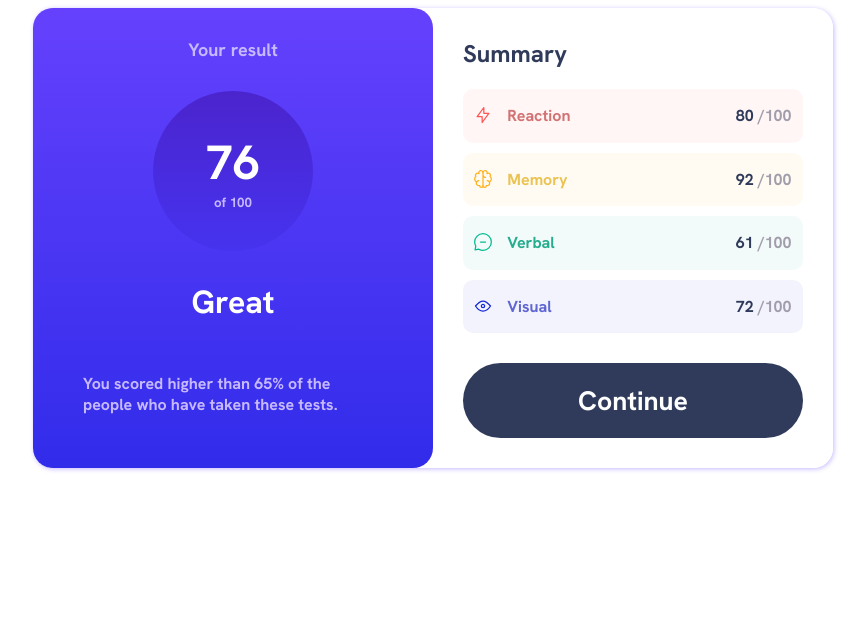
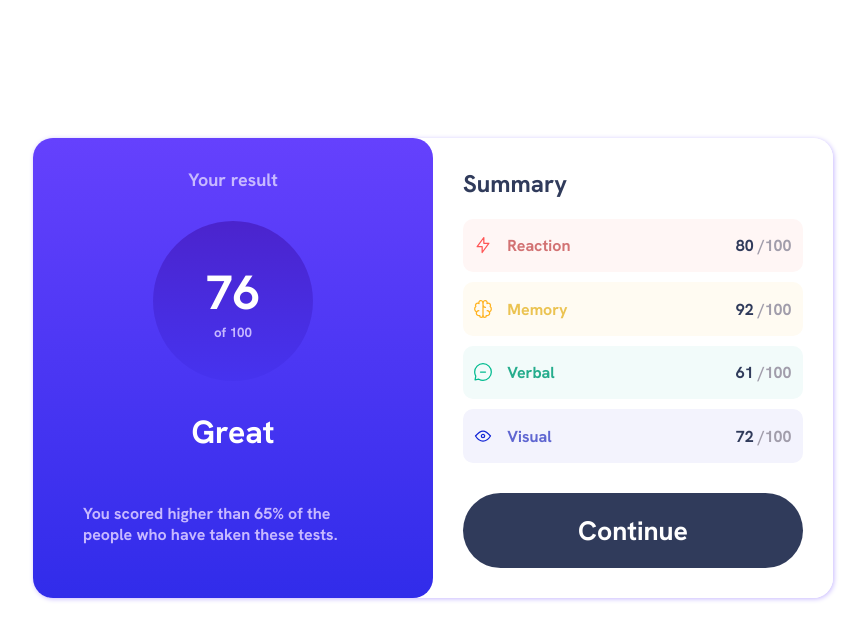
Before and after one commit to KareemEldeen2416/result-summary, a plain HTML site: page index.html in a window 1280 px wide. Shown: the whole page, without its empty margins (207-1074 px from the left). Drawn offline with Linux system fonts and the light colour scheme.

Commit message:
CSS Modified

```diff
--- a/css/style.css
+++ b/css/style.css
@@ -1,8 +1,8 @@
 .website{
     display: flex;
    justify-content: center;
-   align-content: center;
-
+   align-items: center;
+   height: 719.5px;
 
 }
 
```
